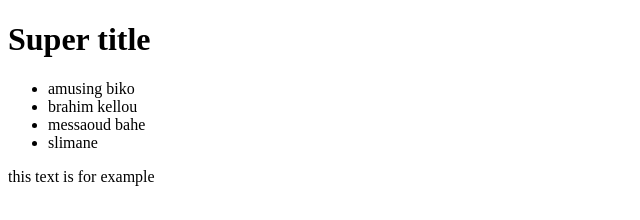
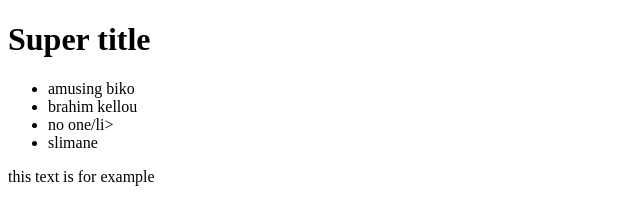
Before and after one commit to abboud-biko/tryGit, a plain HTML site: page index.html in a window 1280 px wide. Shown: the full height of the page, 0-640 px from the left. Drawn offline with Linux system fonts and the light colour scheme.

Commit message:
index modified

```diff
--- a/index.html
+++ b/index.html
@@ -8,7 +8,7 @@
 	<ul>
 		<li>amusing biko</li>
 		<li>brahim kellou</li>
-		<li>messaoud bahe</li>
+		<li>no one/li>
 		<li>slimane</li>
 	</ul>
 	<p>this text is for example</p>
```
